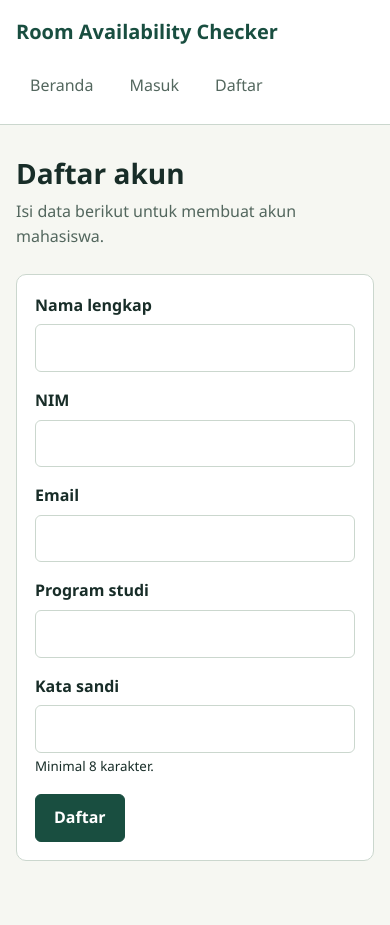
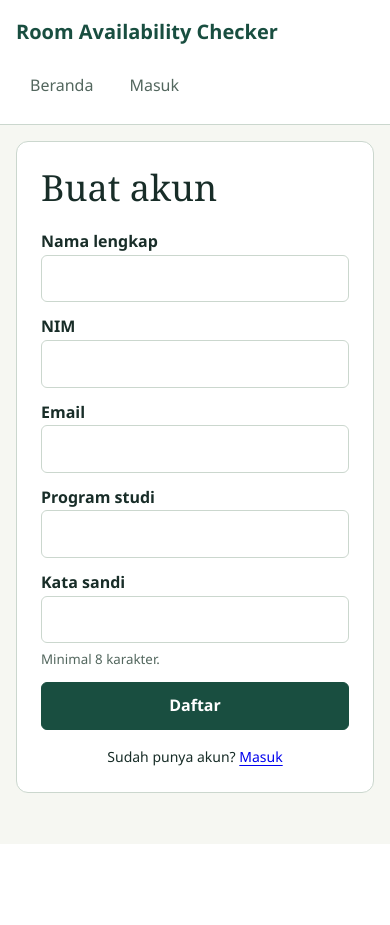
Before and after one commit to Emir-A/UAP-PAW, a Laravel app: page /register in a window 390 px wide. After the commit the page ends 844 px from the top, so only its background shows below. Run offline with Laravel 12, Linux system fonts and the light colour scheme.

Commit message:
feat : auth Implementation registration and login

```diff
--- a/app/Http/Controllers/AuthController.php
+++ b/app/Http/Controllers/AuthController.php
@@ -26,7 +26,7 @@ class AuthController extends Controller
             ],
             'email' => ['required', 'email', 'max:254', 'unique:users,email'],
             'program_studi' => ['required', 'string', 'max:100'],
-            'password' => ['required', 'string', 'min:8', 'max:128', 'confirmed'],
+            'password' => ['required', 'string', 'min:8', 'max:128'],
         ]);
 
         User::create($data);
--- /dev/null
+++ b/public/css/auth.css
@@ -0,0 +1,73 @@
+.main-content.auth-page {
+    padding-block: 16px;
+}
+
+.auth-layout {
+    width: 100%;
+    max-width: 420px;
+    margin: 0 auto;
+    border: 1px solid var(--border);
+    border-radius: 12px;
+    background: var(--surface);
+}
+
+.auth-card {
+    padding: 24px;
+}
+
+.auth-card h1 {
+    margin: 0 0 20px;
+    font-family: Georgia, "Times New Roman", serif;
+    font-size: 36px;
+    font-weight: 500;
+    line-height: 1.2;
+}
+
+.auth-card .form-field {
+    margin-bottom: 12px;
+}
+
+.auth-card input {
+    min-height: 46px;
+}
+
+.auth-card input[aria-invalid="true"] {
+    border-color: var(--error-text);
+}
+
+.auth-card small {
+    display: block;
+    margin-top: 6px;
+}
+
+.auth-card .field-error:empty {
+    display: none;
+}
+
+.auth-submit {
+    width: 100%;
+    min-height: 46px;
+}
+
+.auth-switch {
+    margin: 16px 0 0;
+    text-align: center;
+    font-size: 14px;
+}
+
+.auth-switch a {
+    text-underline-offset: 3px;
+}
+
+@media (max-width: 480px) {
+    .auth-layout {
+        margin: 0 auto;
+    }
+
+    .auth-card {
+        padding: 24px;
+    }
+}
+.auth-card label {
+    margin-bottom: 0;
+}
--- a/resources/views/auth/register.blade.php
+++ b/resources/views/auth/register.blade.php
@@ -1,47 +1,69 @@
 @extends('layout')
 
-@section('title', 'Daftar')
-@section('heading', 'Daftar akun')
+@section('title', 'Daftar Akun')
 
-@section('description')
-Isi data berikut untuk membuat akun mahasiswa.
-@endsection
+@push('styles')
+<link rel="stylesheet" href="{{ asset('css/auth.css') }}">
+@endpush
 
 @section('content')
-<section class="panel">
+<section class="auth-layout" aria-labelledby="register-title">
+    <div class="auth-card">
+        <h1 id="register-title">Buat akun</h1>
+
         <form method="POST" action="{{ route('register') }}">
             @csrf
 
             <div class="form-field">
                 <label for="name">Nama lengkap</label>
+
                 <input
                     id="name"
                     name="name"
+                    type="text"
                     value="{{ old('name') }}"
                     autocomplete="name"
                     maxlength="100"
-                required>
+                    required
                     @error('name')
-            <p class="field-error">{{ $message }}</p>
+                    aria-invalid="true"
+                    aria-describedby="name-error"
+                    @enderror>
+
+                @error('name')
+                <p id="name-error" class="field-error">
+                    {{ $message }}
+                </p>
                 @enderror
             </div>
 
             <div class="form-field">
                 <label for="nim">NIM</label>
+
                 <input
                     id="nim"
                     name="nim"
+                    type="text"
                     value="{{ old('nim') }}"
                     inputmode="numeric"
                     pattern="[0-9]+"
-                maxlength="30">
+                    maxlength="30"
+                    required
                     @error('nim')
-            <p class="field-error">{{ $message }}</p>
+                    aria-invalid="true"
+                    aria-describedby="nim-error"
+                    @enderror>
+
+                @error('nim')
+                <p id="nim-error" class="field-error">
+                    {{ $message }}
+                </p>
                 @enderror
             </div>
 
             <div class="form-field">
                 <label for="email">Email</label>
+
                 <input
                     id="email"
                     name="email"
@@ -49,26 +71,44 @@ Isi data berikut untuk membuat akun mahasiswa.
                     value="{{ old('email') }}"
                     autocomplete="email"
                     maxlength="254"
-                required>
+                    required
                     @error('email')
-            <p class="field-error">{{ $message }}</p>
+                    aria-invalid="true"
+                    aria-describedby="email-error"
+                    @enderror>
+
+                @error('email')
+                <p id="email-error" class="field-error">
+                    {{ $message }}
+                </p>
                 @enderror
             </div>
 
             <div class="form-field">
                 <label for="program_studi">Program studi</label>
+
                 <input
                     id="program_studi"
                     name="program_studi"
+                    type="text"
                     value="{{ old('program_studi') }}"
-                maxlength="100">
+                    maxlength="100"
+                    required
                     @error('program_studi')
-            <p class="field-error">{{ $message }}</p>
+                    aria-invalid="true"
+                    aria-describedby="program-error"
+                    @enderror>
+
+                @error('program_studi')
+                <p id="program-error" class="field-error">
+                    {{ $message }}
+                </p>
                 @enderror
             </div>
 
             <div class="form-field">
                 <label for="password">Kata sandi</label>
+
                 <input
                     id="password"
                     name="password"
@@ -76,15 +116,30 @@ Isi data berikut untuk membuat akun mahasiswa.
                     autocomplete="new-password"
                     minlength="8"
                     maxlength="128"
-                required>
-            <small>Minimal 8 karakter.</small>
+                    required
+                    aria-describedby="password-hint @error('password') password-error @enderror"
                     @error('password')
-            <p class="field-error">{{ $message }}</p>
+                    aria-invalid="true"
+                    @enderror>
+
+                <small id="password-hint" class="text-muted">
+                    Minimal 8 karakter.
+                </small>
+
+                @error('password')
+                <p id="password-error" class="field-error">{{ $message }}</p>
                 @enderror
             </div>
 
-        <button type="submit" class="button">Daftar</button>
+            <button type="submit" class="button auth-submit">
+                Daftar
+            </button>
         </form>
 
+        <p class="auth-switch">
+            Sudah punya akun?
+            <a href="{{ route('login') }}">Masuk</a>
+        </p>
+    </div>
 </section>
 @endsection
--- a/resources/views/layout.blade.php
+++ b/resources/views/layout.blade.php
@@ -8,6 +8,7 @@
     <title>@yield('title', 'Beranda') | Room Availability Checker</title>
 
     <link rel="stylesheet" href="{{ asset('css/app.css') }}">
+    @stack('styles')
 </head>
 
 <body>
@@ -33,12 +34,9 @@
 
                 @guest
                 <a href="{{ route('login') }}">Masuk</a>
-                <a href="{{ route('register') }}">Daftar</a>
                 @endguest
 
                 @auth
-                <span>{{ auth()->user()->name }}</span>
-
                 <form method="POST" action="{{ route('logout') }}">
                     @csrf
 
@@ -51,7 +49,9 @@
         </div>
     </header>
 
-    <main id="main-content" class="container main-content" tabindex="-1">
+
+    <main id="main-content" class="container main-content {{ request()->routeIs('login', 'register') ? 'auth-page' : '' }}" tabindex="-1">
+
         @if(session('status'))
         <div class="alert alert-success" role="status">
             {{ session('status') }}
@@ -70,6 +70,7 @@
         </div>
         @endif
 
+        @unless(request()->routeIs('login', 'register'))
         <header class="page-heading">
             <h1>@yield('heading', 'Beranda')</h1>
 
@@ -77,8 +78,10 @@
             <p>@yield('description')</p>
             @endif
         </header>
+        @endunless
 
         @yield('content')
+
     </main>
 </body>
 
```
Also changed, not shown: resources/views/auth/login.blade.php (+26 -7 lines), tests/Feature/LogoutTest.php (added, +24 -0 lines), routes/web.php (line endings or trailing spaces). Lines whose indentation alone changed are shown as unchanged.
